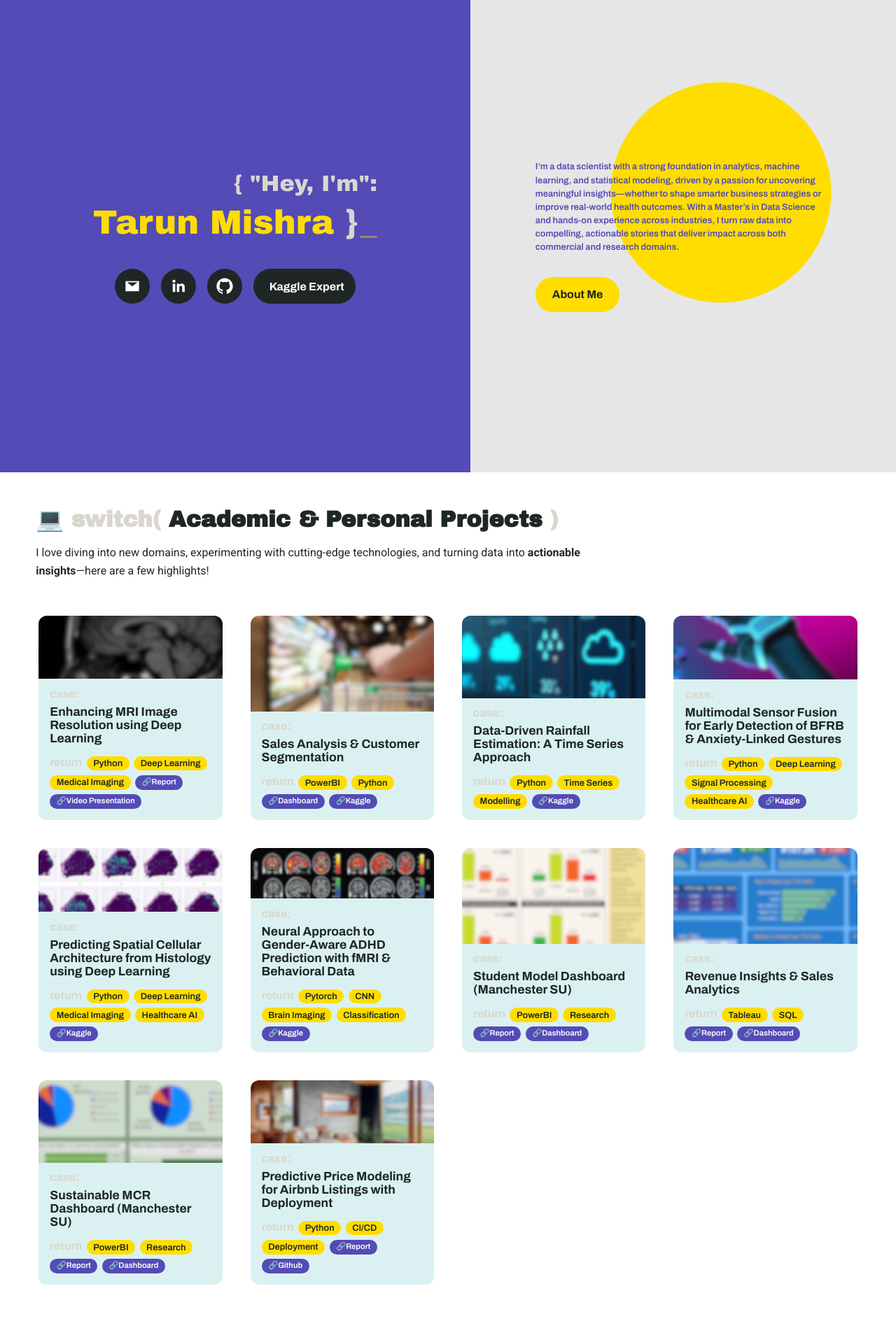
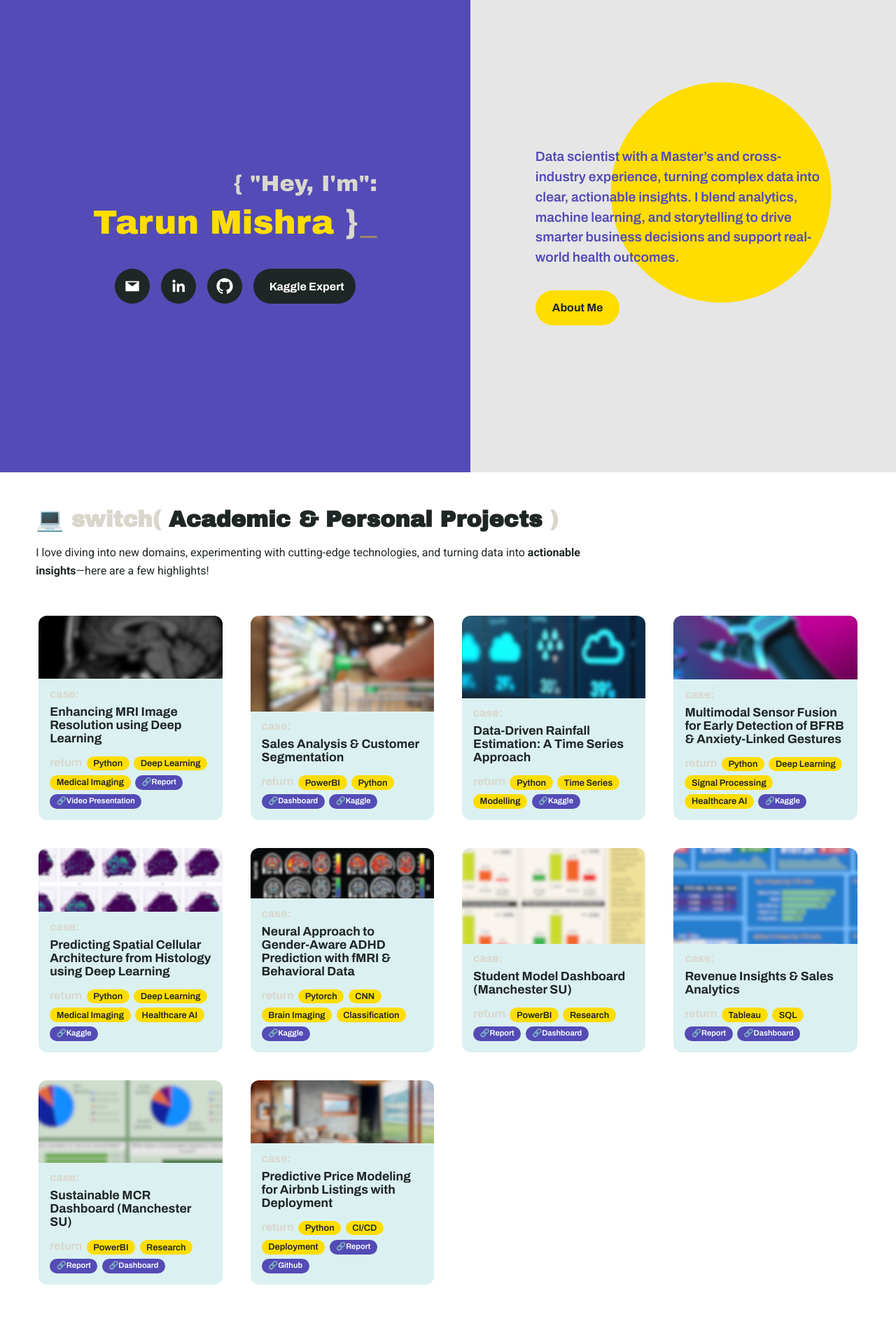
Before and after one commit to tarundirector/tarunmishra.github.io, a Jekyll site: the page index.html, which Jekyll copies as it is, in a window 1280 px wide. Shown: the top 1918 px of the page at 70% size. Built offline with Jekyll 4.4.1, drawn with Linux system fonts in a browser that asks for light colours.

Commit message:
Update index.html

```diff
--- a/index.html
+++ b/index.html
@@ -209,7 +209,7 @@
       font-family: 'Archivo', sans-serif;
       font-weight: 600;
       color: var(--primary-bg);
-      font-size: 0.8rem; /* reduced font size */
+      font-size: 1.2rem; /* reduced font size */
       line-height: 1.5;
       position: relative;
       z-index: 1;
@@ -963,7 +963,7 @@
       <div class="tagline-box">
         <div class="circle-bg"></div>
         <p class="tagline">
-          I’m a data scientist with a strong foundation in analytics, machine learning, and statistical modeling, driven by a passion for uncovering meaningful insights—whether to shape smarter business strategies or improve real-world health outcomes. With a Master’s in Data Science and hands-on experience across industries, I turn raw data into compelling, actionable stories that deliver impact across both commercial and research domains.
+          Data scientist with a Master’s and cross-industry experience, turning complex data into clear, actionable insights. I blend analytics, machine learning, and storytelling to drive smarter business decisions and support real-world health outcomes.
         </p>
         <a href="#education" class="about-btn">About Me</a>
       </div>
```
